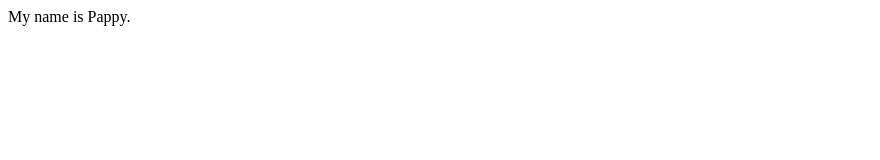
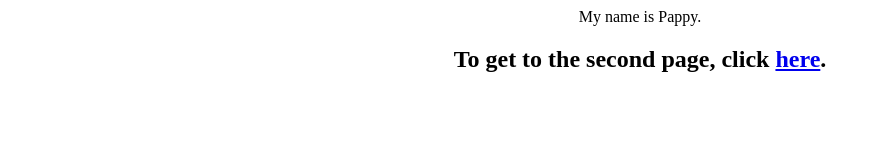
Before and after one commit to zackhawkes/sTuFfS, a plain HTML site: page index.html in a window 1280 px wide. Shown: the whole page, without its empty margins (0-880 px from the left). Drawn offline with Linux system fonts and the light colour scheme.

Commit message:
Update index.html

```diff
--- a/index.html
+++ b/index.html
@@ -1,5 +1,13 @@
 <html>
 <body>
+  <center>
 My name is Pappy.
+
+        <h2>
+        To get to the second page, click <a href="index.html">here</a>.
+        </h2>
+        </center>
+
+
 </body>
 </html>
```
